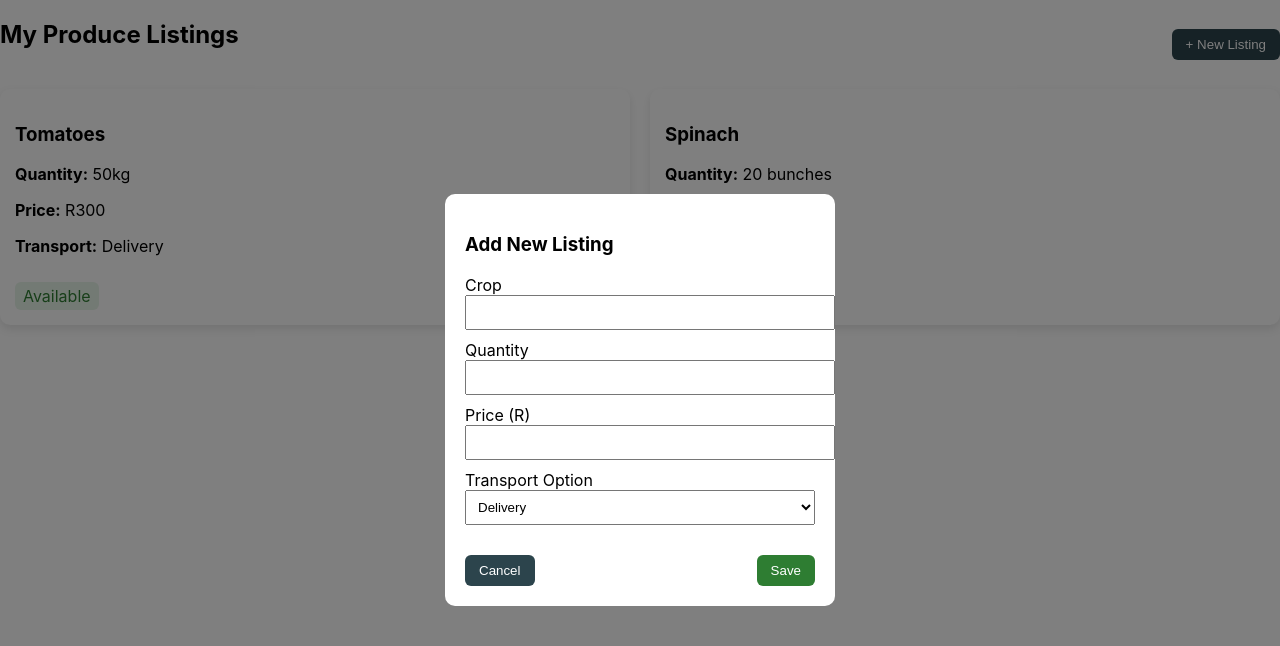
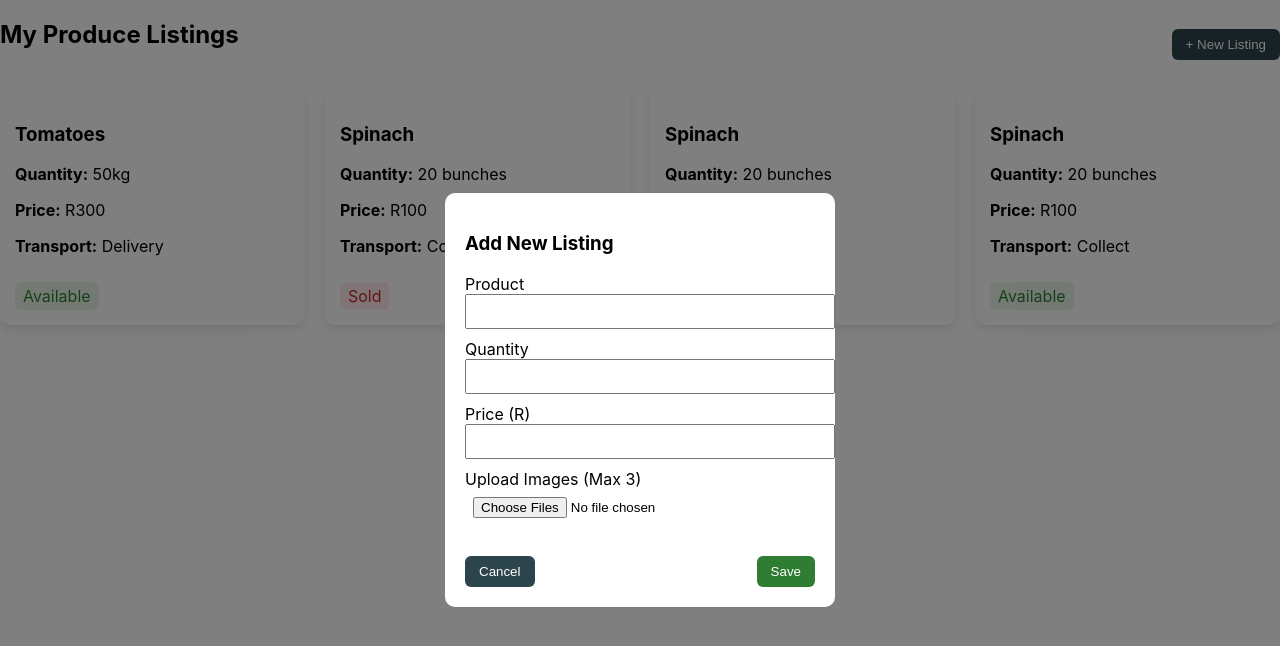
Before and after one commit to Tishetso/agri-connect-frontend, a React (Create React App) app: page /farmer/listings in a window 1280 px wide. Both pictures are taken after a click on the button "+ New Listing". Shown: the top 646 px of the page. Built offline with nearby package versions, Linux system fonts and the light colour scheme.

Commit message:
improved the listing modal

```diff
--- a/src/pages/Farmer/ListingsPage.jsx
+++ b/src/pages/Farmer/ListingsPage.jsx
@@ -7,7 +7,9 @@ function ListingsPage() {
 
     const [listings, setListings] = useState([
         { id: 1, crop: "Tomatoes", quantity: "50kg", price: 300, status: "Available", transport: "Delivery" },
-        { id: 2, crop: "Spinach", quantity: "20 bunches", price: 100, status: "Sold", transport: "Collect" }
+        { id: 2, crop: "Spinach", quantity: "20 bunches", price: 100, status: "Sold", transport: "Collect" },
+        { id: 3, crop: "Spinach", quantity: "20 bunches", price: 100, status: "Available", transport: "Collect" },
+        { id: 4, crop: "Spinach", quantity: "20 bunches", price: 100, status: "Available", transport: "Collect" }
     ]);
 
     const [showModal, setShowModal] = useState(false);
--- a/src/pages/Farmer/NewListingModal.css
+++ b/src/pages/Farmer/NewListingModal.css
@@ -39,3 +39,25 @@
     padding: 8px 14px;
     border-radius:6px;
 }
+
+
+/*Thumbnail style*/
+.preview-container{
+    display:flex;
+    gap: 10px;
+    margin-top:10px;
+}
+
+.preview-image-wrapper{
+    width: 80px;
+    height: 80px;
+    border-radius:8px;
+    overflow:hidden;
+    border: 2px solid #ccc;
+}
+
+.preview-image{
+    width:100%;
+    height:100%;
+    object-fit:cover;
+}
--- a/src/pages/Farmer/NewListingModal.js
+++ b/src/pages/Farmer/NewListingModal.js
@@ -4,17 +4,49 @@ import "./NewListingModal.css";
 function NewListingModal({ closeModal, addListing }) {
 
     const [formData, setFormData] = useState({
-        crop: "",
+        product: "",
         quantity: "",
         price: "",
-        transport: "Delivery"
+        images:[]
+
     });
+
+    const [previewUrls, setPreviewUrls] = useState([]); //image preview
+
 
     const handleChange = (e) => {
         setFormData({ ...formData, [e.target.name]: e.target.value });
     };
 
+    //handle image upload //with preview
+    const handleImageChange = (e) => {
+        const files = Array.from(e.target.files);
+
+        //limit to 3 images
+        if(files.length > 3){
+            alert("You can upload a maximum of 3 images");
+            return;
+        }
+
+        //creating preview Urls
+        const previews = files.map(file => URL.createObjectURL(file));
+
+
+
+        setFormData({
+            ...formData,
+            images:files,
+        });
+
+        setPreviewUrls(previews);
+    };
+
     const handleSubmit = () => {
+        if(formData.images.length === 0){
+            alert("Please upload at least 1 image.");
+            return;
+        }
+
         addListing(formData);
         closeModal();
     };
@@ -25,8 +57,8 @@ function NewListingModal({ closeModal, addListing }) {
 
                 <h3>Add New Listing</h3>
 
-                <label>Crop</label>
-                <input name="crop" onChange={handleChange} />
+                <label>Product</label>
+                <input name="product" onChange={handleChange} />
 
                 <label>Quantity</label>
                 <input name="quantity" onChange={handleChange} />
@@ -34,11 +66,30 @@ function NewListingModal({ closeModal, addListing }) {
                 <label>Price (R)</label>
                 <input name="price" type="number" onChange={handleChange} />
 
-                <label>Transport Option</label>
-                <select name="transport" onChange={handleChange}>
-                    <option>Delivery</option>
-                    <option>Collect</option>
-                </select>
+                 {/*Image upload*/}
+                <label>Upload Images (Max 3)</label>
+                <input type="file" accept="image/*" multiple onChange={handleImageChange}/>
+
+                {/*Thumbnail preview*/}
+                {previewUrls.length > 0 && (
+                    <div className="preview-container">
+                        {previewUrls.map((url, index) => (
+                            <div key={index} className="preview-image-wrapper">
+                                <img src={url} alt="preview" className="preview-image"/>
+                            </div>
+                        ))}
+                    </div>
+                )}
+
+
+                {/*Show selected image names
+                {formData.images.length > 0 && (
+                    <div className="image-preview-list">
+                        {formData.images.map((img, index) => (
+                            <p key={index}>{img.name}</p>
+                        ))}
+                    </div>
+                )}*/}
 
                 <div className="modal-actions">
                     <button className="cancel-btn" onClick={closeModal}>Cancel</button>
```
